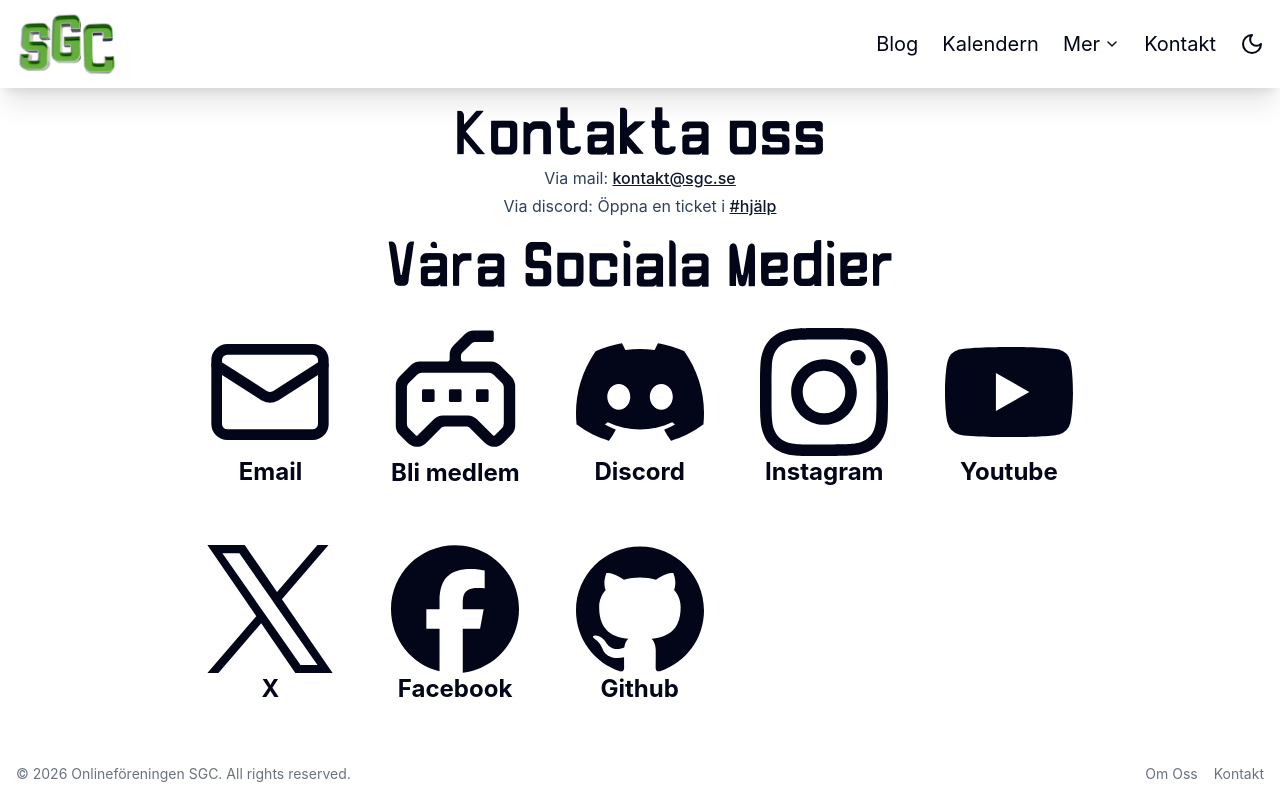
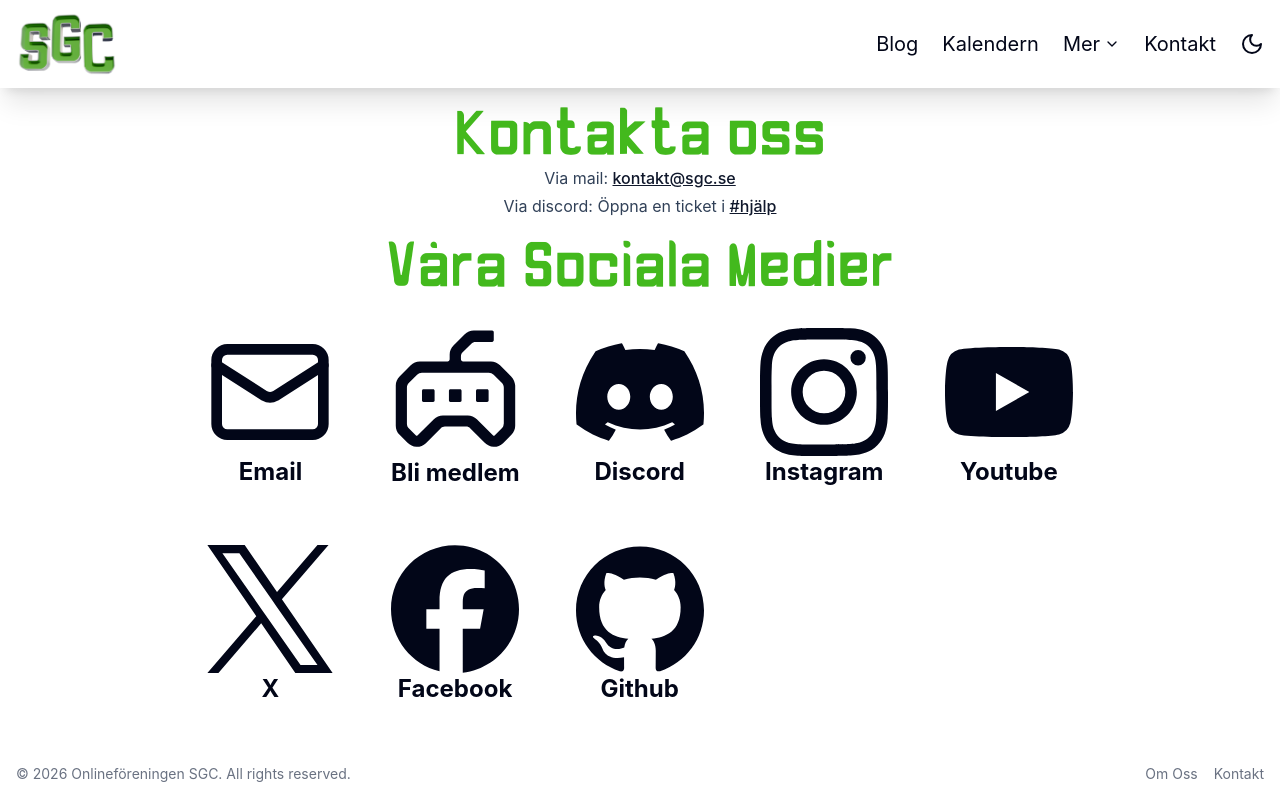
Before and after one commit to onlinesgc/sgcse, a SvelteKit app: page /kontakt in a window 1280 px wide. Built offline with nearby package versions, Linux system fonts and the light colour scheme.

Commit message:
theme fix

```diff
--- a/src/routes/layout.css
+++ b/src/routes/layout.css
@@ -1,7 +1,7 @@
-@import "tailwindcss";
+@import 'tailwindcss';
 
 @plugin '@tailwindcss/typography';
-@import "tw-animate-css";
+@import 'tw-animate-css';
 
 @custom-variant dark (&:is(.dark *));
 
@@ -110,6 +110,30 @@
 	--color-sidebar-accent-foreground: var(--sidebar-accent-foreground);
 	--color-sidebar-border: var(--sidebar-border);
 	--color-sidebar-ring: var(--sidebar-ring);
+
+	--color-primary-50: #88e86a;
+	--color-primary-100: #7be558;
+	--color-primary-200: #62e039;
+	--color-primary-300: #4ed922;
+	--color-primary-400: #47c41f;
+	--color-primary-500: #43b91d;
+	--color-primary-600: #3daa1b;
+	--color-primary-700: #338e16;
+	--color-primary-800: #266911;
+	--color-primary-900: #173e0a;
+	--color-primary-950: #0e2706;
+
+	--color-secondary-50: #323d7b;
+	--color-secondary-100: #2d376e;
+	--color-secondary-200: #252d5a;
+	--color-secondary-300: #1f264c;
+	--color-secondary-400: #1b2143;
+	--color-secondary-500: #1a2040;
+	--color-secondary-600: #191f3e;
+	--color-secondary-700: #171c39;
+	--color-secondary-800: #131830;
+	--color-secondary-900: #0e1123;
+	--color-secondary-950: #0b0e1b;
 }
 
 @layer base {
@@ -121,7 +145,8 @@
 	}
 }
 
-::view-transition-old(root), ::view-transition-new(root) {
+::view-transition-old(root),
+::view-transition-new(root) {
 	animation: none;
 	mix-blend-mode: normal;
 }
@@ -144,7 +169,7 @@
 }
 
 .discord-clip {
-	clip-path: inset(0 round 10px)
+	clip-path: inset(0 round 10px);
 }
 
 /* MAIN PAGE IMAGE */
```
Lines whose indentation alone changed are shown as unchanged.
